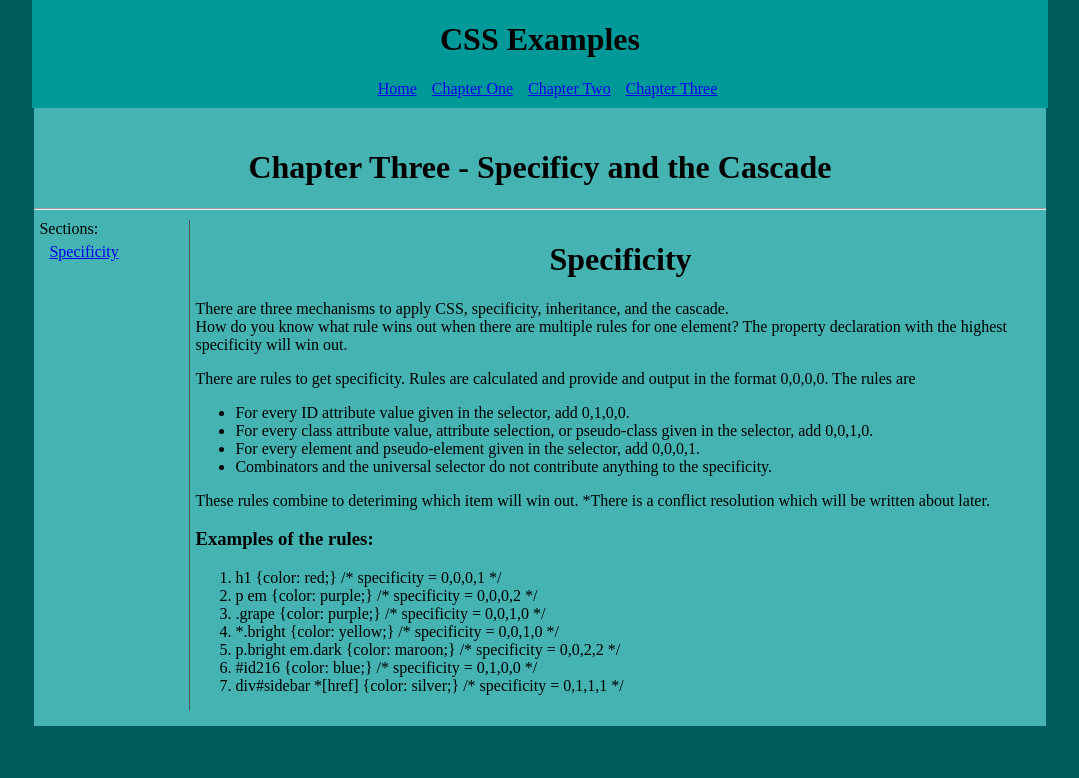
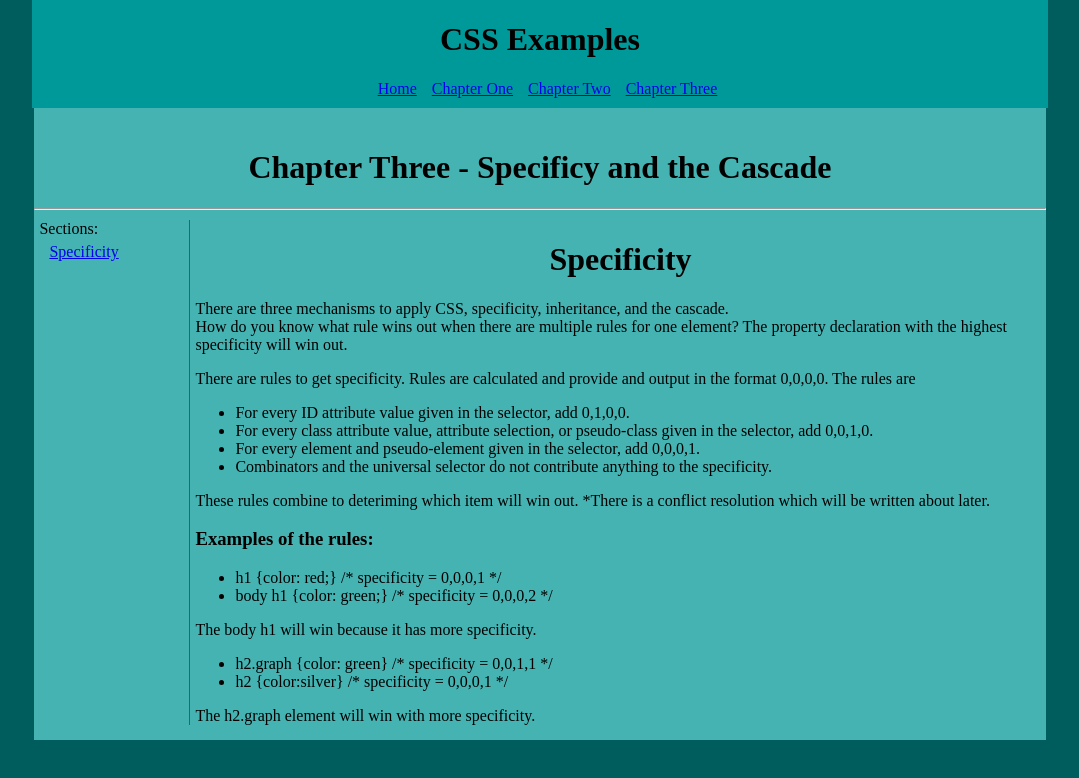
Before and after one commit to robertjorg/cssProject, an Angular app: page /chapterThree/specificity in a window 1280 px wide. Shown: the top 778 px of the page, without its empty margins (100-1179 px from the left). Built offline with nearby package versions, Linux system fonts and the light colour scheme.

Commit message:
Another change

```diff
--- a/src/app/chapter-three/sections/specificity/specificity.component.html
+++ b/src/app/chapter-three/sections/specificity/specificity.component.html
@@ -16,13 +16,14 @@ The property declaration with the highest specificity will win out. </p>
 
 <div>
   <h3>Examples of the rules:</h3>
-  <ol>
+  <ul>
     <li>h1 {{'{'}}color: red;{{'}'}} /* specificity = 0,0,0,1 */</li>
-    <li>p em {{'{'}}color: purple;{{'}'}} /* specificity = 0,0,0,2 */</li>
-    <li>.grape {{'{'}}color: purple;{{'}'}} /* specificity = 0,0,1,0 */</li>
-    <li>*.bright {{'{'}}color: yellow;{{'}'}} /* specificity = 0,0,1,0 */</li>
-    <li>p.bright em.dark {{'{'}}color: maroon;{{'}'}} /* specificity = 0,0,2,2 */</li>
-    <li>#id216 {{'{'}}color: blue;{{'}'}} /* specificity = 0,1,0,0 */</li>
-    <li>div#sidebar *[href] {{'{'}}color: silver;{{'}'}} /* specificity = 0,1,1,1 */</li>
-  </ol>
+    <li>body h1 {{'{'}}color: green;{{'}'}} /* specificity = 0,0,0,2 */</li>
+  </ul>
+  The body h1 will win because it has more specificity.
+  <ul>
+    <li>h2.graph {{'{'}}color: green{{'}'}} /* specificity = 0,0,1,1 */</li>
+    <li>h2 {{'{'}}color:silver{{'}'}} /* specificity = 0,0,0,1 */</li>
+  </ul>
+  The h2.graph element will win with more specificity.
 </div>
```
